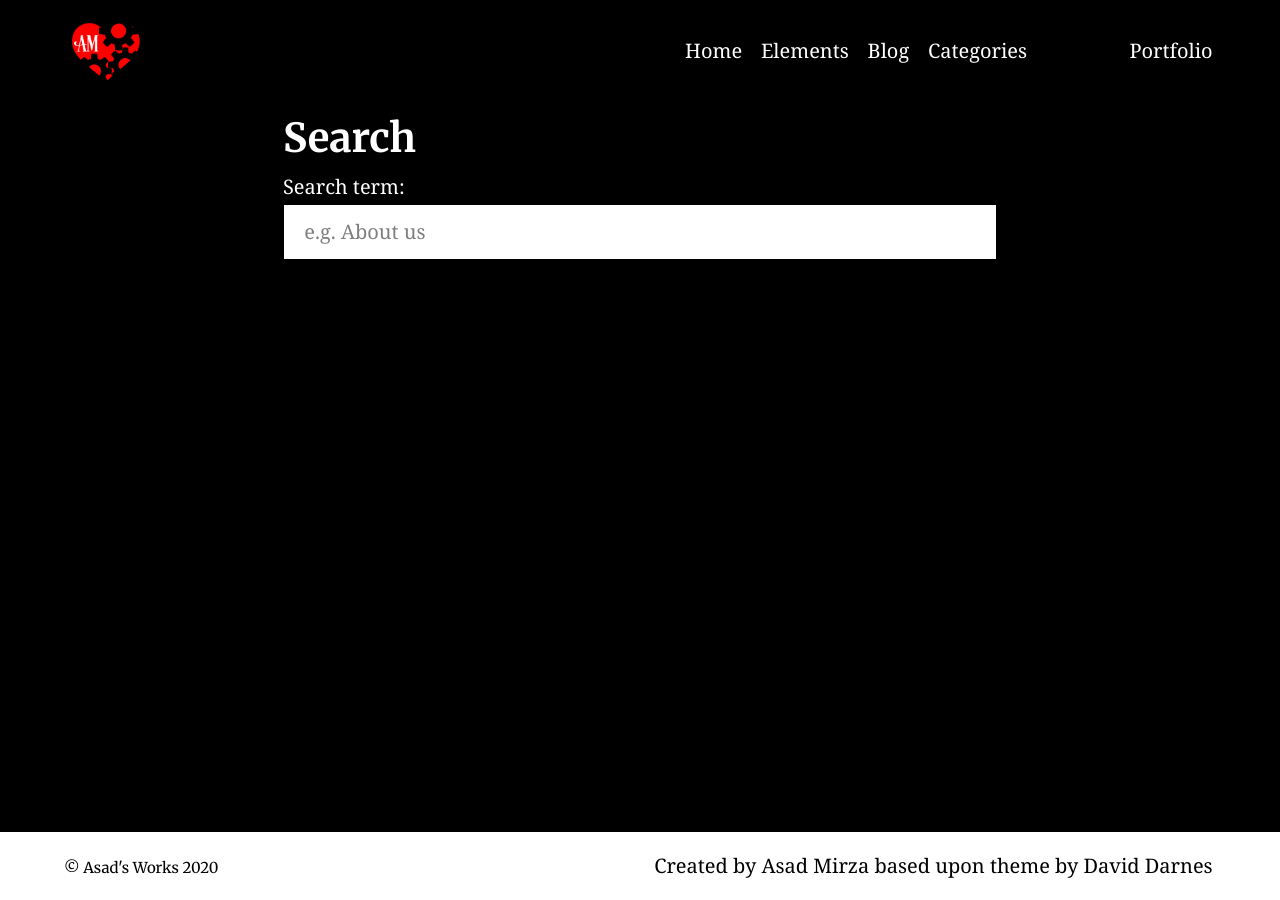
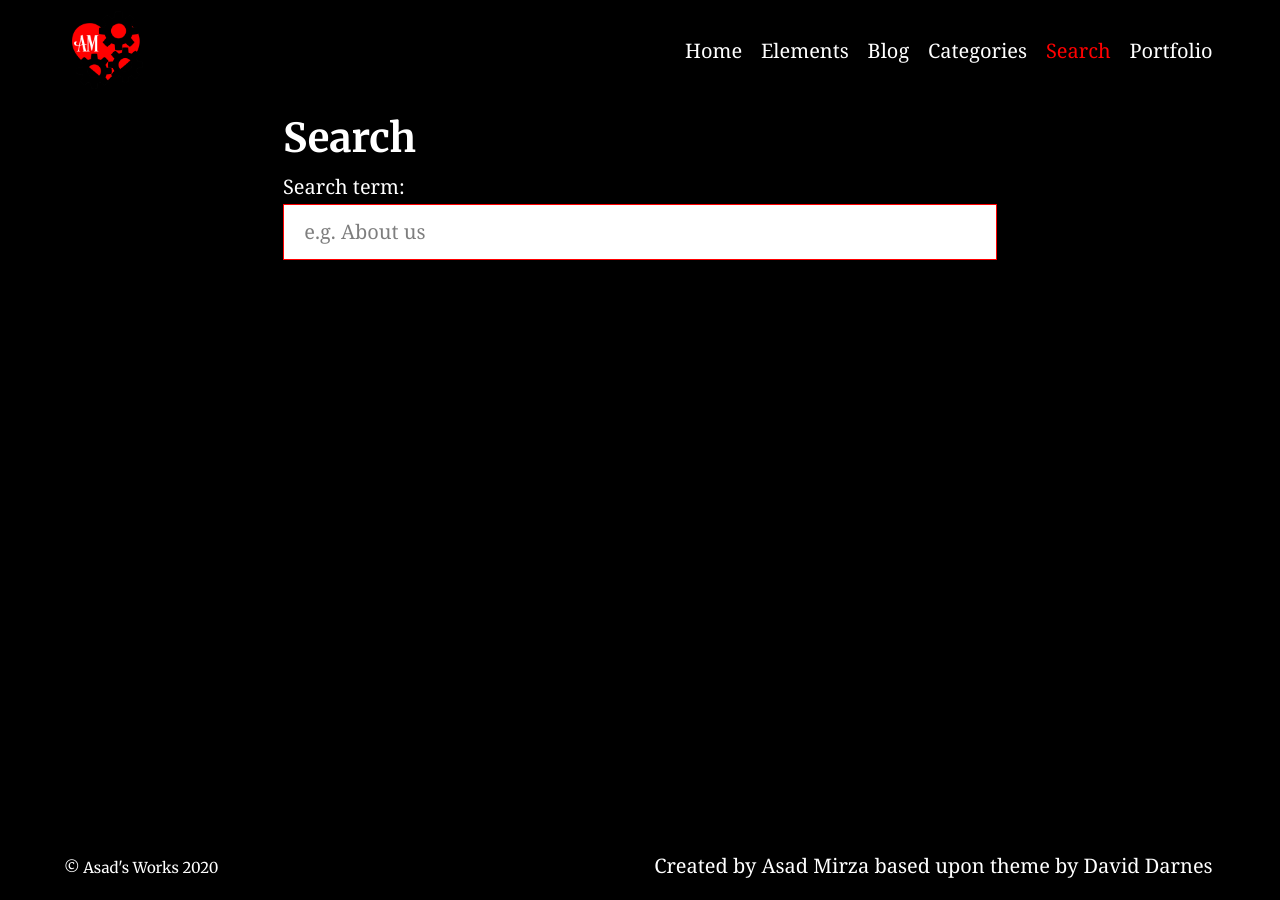
Before and after one commit to DThornz/Website, a Jekyll site: the page built from search.md, in a window 1280 px wide. Built offline with Jekyll 4.4.1, drawn with Linux system fonts in a browser that asks for light colours.

Commit message:
Adjusted colors for links

```diff
--- a/_sass/_settings.scss
+++ b/_sass/_settings.scss
@@ -6,11 +6,13 @@ $accentColour: #05bf85 !default;
 
 // Text colours
 $headingColour: white!default;
+$footerColor: black!default;
+$footerTextColor: white!default;
 $bodyColour:white !default;
 $linkColour: white !default;
 $hoverColour: red!default;
 $focusColour: #fa407a !default;
-$captionColour: black!default;
+$captionColour: red!default;
 $white: #ffffff !default;
 
 // Typography
--- a/_sass/_theme.scss
+++ b/_sass/_theme.scss
@@ -81,17 +81,17 @@ body {
 
 .small {
   padding-top: .8rem;
-  color: $captionColour;
+  color: $footerTextColor;
   display: inline-block;
 }
 
 .footer {
-  background: $headingColour;
+  background: $footerColor;
   color: $captionColour;
   a {
-    color: $captionColour;
+    color: $footerTextColor;
     &:hover {
-      color: $backgroundColour;
+      color: $hoverColour;
     }
   }
   .container {
```
